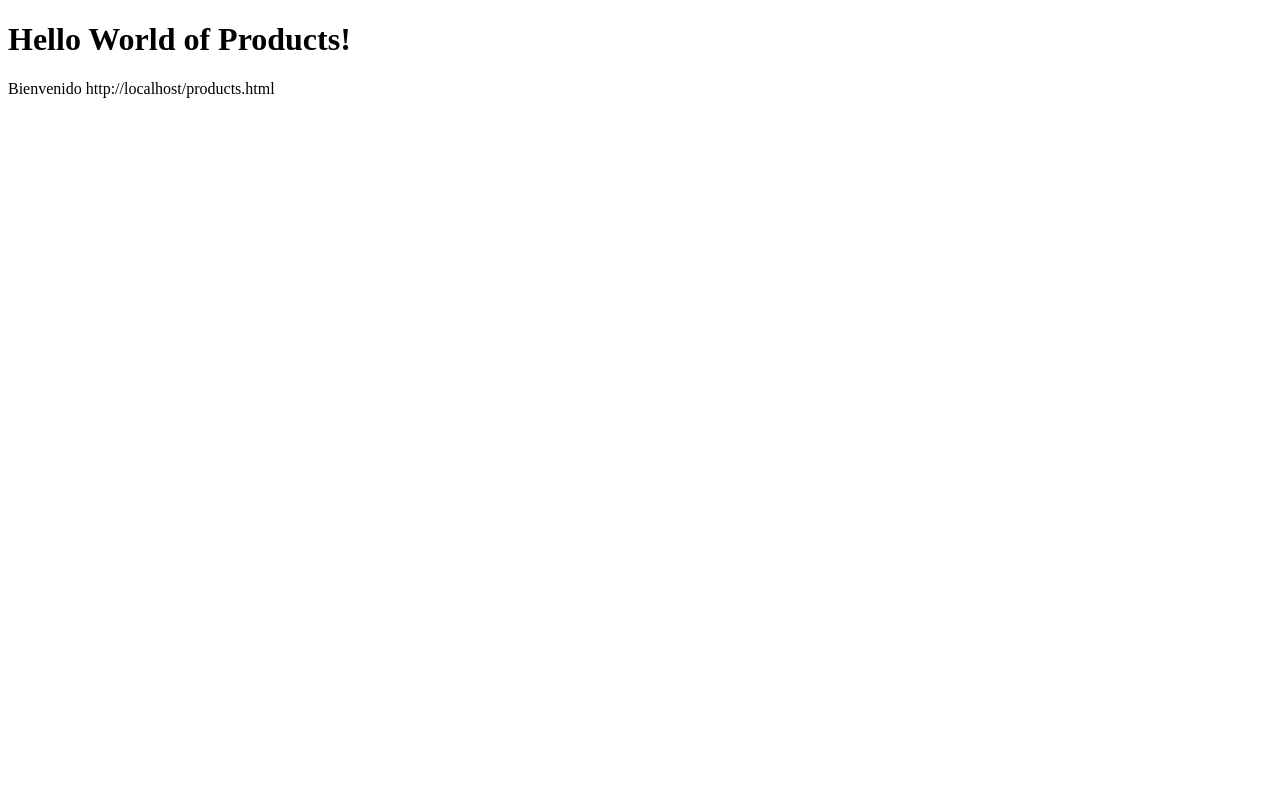
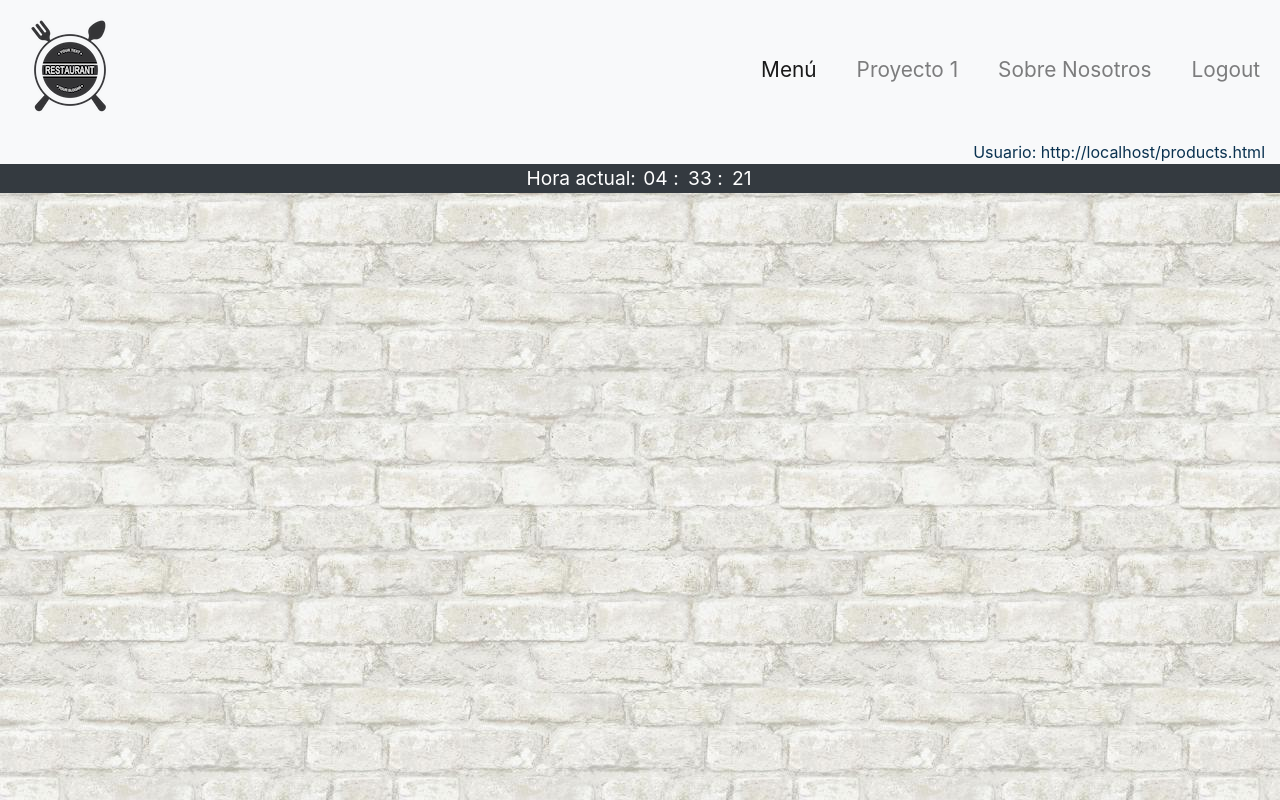
Before and after one commit to miguelseal/Proyecto1, a plain HTML site: page products.html in a window 1280 px wide. Drawn offline with nearby package versions, Linux system fonts and the light colour scheme.

Commit message:
Pagina de productos completa hasta Reloj

```diff
--- /dev/null
+++ b/css/products.css
@@ -0,0 +1,25 @@
+body {
+  background: lightgray url("../images/products-background.jpg") repeat top left;
+  font-size: 16px;
+}
+
+nav li {
+  font-size: 1.3rem;
+}
+
+#user-name {
+  text-align: right;
+  color: rgb(10, 50, 80);
+  vertical-align: top;
+  margin-bottom: 0;
+}
+
+#clock-container {
+  text-align: center;
+  color: white;
+  font-size: 1.2rem;
+}
+
+#clock span {
+  padding: 0px 2px;
+}
--- a/js/products-script.js
+++ b/js/products-script.js
@@ -1,6 +1,38 @@
 let userNameIndex, userName;
 
+//Show userName.
 userNameIndex = window.location.href.indexOf("?");
 userName = window.location.href.slice(userNameIndex+1);
+document.querySelector("#user-name").innerHTML = `Usuario: ${String(userName)}`;
 
-document.querySelector("#user-name").innerHTML = `Bienvenido ${String(userName)}`;
+//Show Timer (2 hours)
+//Tag selectors.
+const HOURS = document.getElementById("hours");
+const MINUTES = document.getElementById("minutes");
+const SECONDS = document.getElementById("seconds");
+//Get current time.
+
+function showClock() {
+  //Get real time clock
+  setInterval( () => {
+  let clock, hours, minutes, seconds;
+
+  clock = new Date();
+  hours = String(clock.getHours());
+  minutes = String(clock.getMinutes());
+  seconds = String(clock.getSeconds());
+
+  //Check length to display 2 digits.
+  hours.length < 2 ? hours = `0${hours}` : hours += "";
+  minutes.length < 2 ? minutes = `0${minutes}` : minutes += "";
+  seconds.length < 2 ? seconds = `0${seconds}` : seconds += "";
+
+  //Update UI
+  HOURS.innerHTML = `${hours} : `;
+  MINUTES.innerHTML = `${minutes} : `;
+  SECONDS.innerHTML = seconds;
+  }, 1000 );
+
+}
+
+showClock();
--- a/products.html
+++ b/products.html
@@ -9,12 +9,54 @@
   <meta name="description" content="Proyecto 1 : El Taller de Informática (Uruguay)">
   <meta name="robots" content="index">
   <link rel="icon" href="./images/walrus-icon.png" type="image/png">
-  <link rel="stylesheet" href="">
+  <link rel="stylesheet" href="https://cdn.jsdelivr.net/npm/bootstrap@4.5.3/dist/css/bootstrap.min.css" integrity="sha384-TX8t27EcRE3e/ihU7zmQxVncDAy5uIKz4rEkgIXeMed4M0jlfIDPvg6uqKI2xXr2" crossorigin="anonymous">
+  <link rel="stylesheet" href="css/products.css">
   <title>Nuestros Productos</title>
 </head>
 <body>
-  <h1>Hello World of Products!</h1>
-  <p id="user-name"></p>
+  <nav class="navbar navbar-expand-lg navbar-light bg-light sticky-top p-0">
+    <img src="images/logo1.png" alt="logo" class="">
+    <button class="navbar-toggler mr-4" type="button" data-toggle="collapse" data-target="#navbarSupportedContent" aria-controls="navbarSupportedContent" aria-expanded="false" aria-label="Toggle navigation">
+      <span class="navbar-toggler-icon"></span>
+    </button>
+
+    <div class="collapse navbar-collapse" id="navbarSupportedContent">
+      <ul class="navbar-nav ml-auto">
+        <li class="nav-item p-2 m-1 active">
+          <a class="nav-link" href="#">Menú<span class="sr-only">(current)</span></a>
+        </li>
+        <li class="nav-item p-2 m-1">
+          <a class="nav-link" href="#">Proyecto 1</a>
+        </li>
+        <li class="nav-item p-2 m-1">
+          <a class="nav-link" href="#">Sobre Nosotros</a>
+        </li>
+        <li class="nav-item p-2 m-1">
+          <a class="nav-link" href="./index.html" tabindex="-1" aria-disabled="true">Logout</a>
+        </li>
+      </ul>
+    </div>
+  </nav>
+  <p class="container-fluid navbar-light bg-light" id="user-name"></p>
+  <section class="container-fluid bg-dark" id="clock-container">
+    <p id="clock">Hora actual:
+      <span id="hours"></span>
+      <span id="minutes"></span>
+      <span id ="seconds"></span>
+    </p>
+  </section>
+  <section>
+
+  </section>
+
+
+
+
+
+
+  <script src="https://code.jquery.com/jquery-3.5.1.slim.min.js" integrity="sha384-DfXdz2htPH0lsSSs5nCTpuj/zy4C+OGpamoFVy38MVBnE+IbbVYUew+OrCXaRkfj" crossorigin="anonymous"></script>
+  <script src="https://cdn.jsdelivr.net/npm/popper.js@1.16.1/dist/umd/popper.min.js" integrity="sha384-9/reFTGAW83EW2RDu2S0VKaIzap3H66lZH81PoYlFhbGU+6BZp6G7niu735Sk7lN" crossorigin="anonymous"></script>
+  <script src="https://cdn.jsdelivr.net/npm/bootstrap@4.5.3/dist/js/bootstrap.min.js" integrity="sha384-w1Q4orYjBQndcko6MimVbzY0tgp4pWB4lZ7lr30WKz0vr/aWKhXdBNmNb5D92v7s" crossorigin="anonymous"></script>
   <script src="js/products-script.js"></script>
 </body>
 </html>
```
Also changed, not shown: index.html (+1 -0 lines), js/script.js (+18 -14 lines), images/logo1.png (added), images/products-background.jpg (added), 2 other files.
